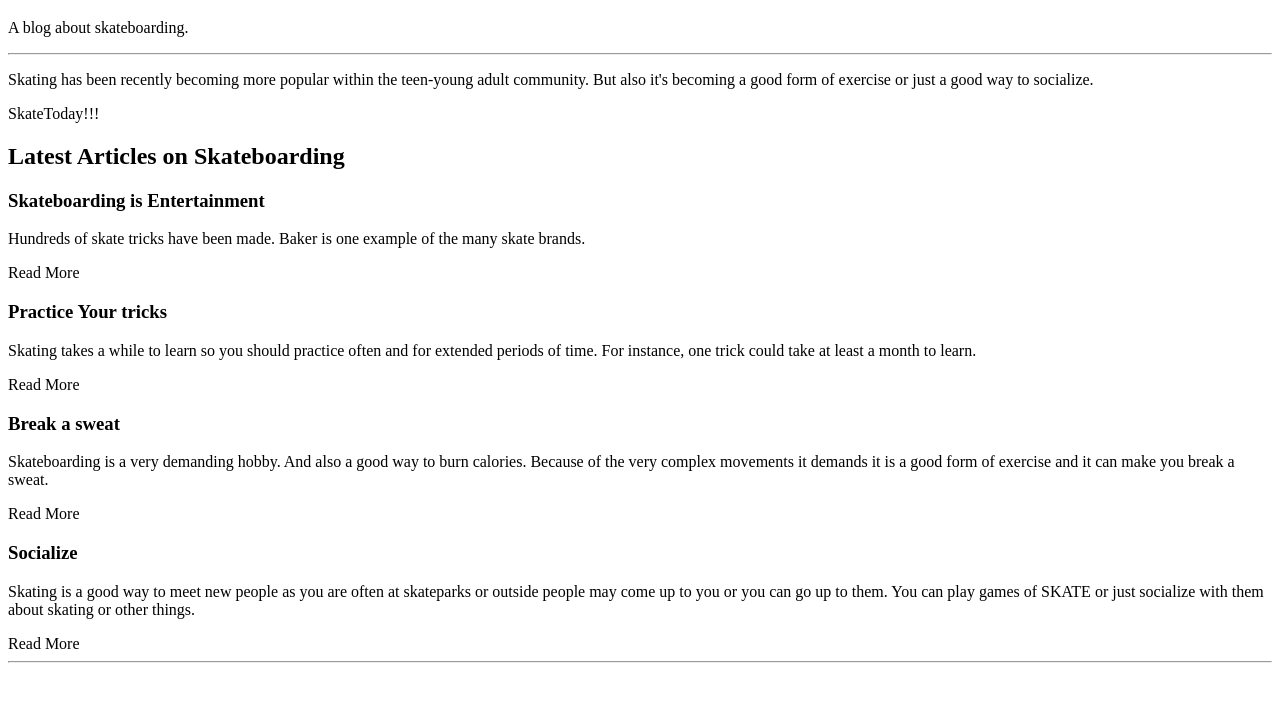
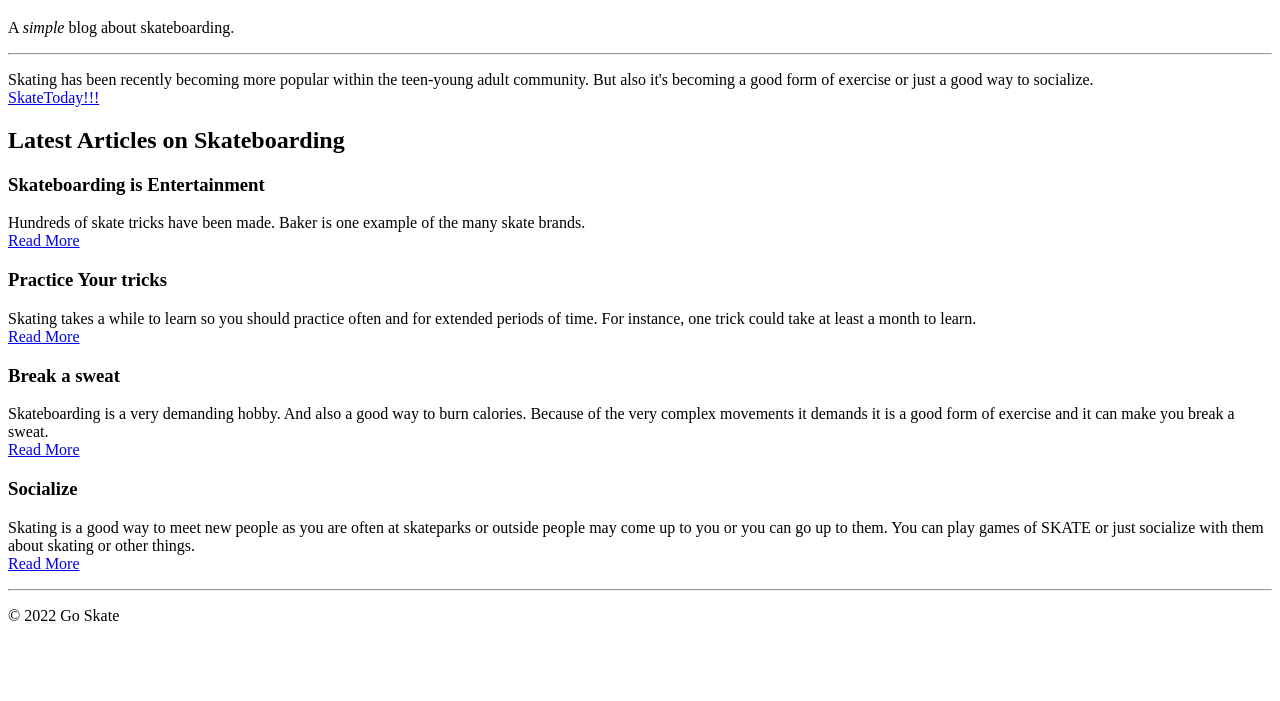
Before and after one commit to ticpol/Intro-to-HTML---Practice, a plain HTML site: page Index.Html in a window 1280 px wide. Shown: the part 61-762 px from the top of the page. Drawn offline with Linux system fonts and the light colour scheme.

Commit message:
Completed the document

```diff
--- a/Index.Html
+++ b/Index.Html
@@ -7,42 +7,34 @@
     <body>
         <h1>Go Skate</h1>
 
-        <p>A blog about skateboarding.</p>
+        <p>A <em>simple</em> blog about skateboarding.</p>
 
         <hr>
 
-        <p>Skating has been recently becoming more popular within the teen-young adult community. But also it's becoming a good form of exercise or just a good way to socialize.</p>
+        <p>Skating has been recently becoming more popular within the teen-young adult community. But also it's becoming a good form of exercise or just a good way to socialize.<br> <a href=¨#¨>SkateToday!!!</a></p>
 
-        <a>SkateToday!!!</a>
 
         <h2>Latest Articles on Skateboarding</h2>
 
         <h3>Skateboarding is Entertainment</h3>
 
-        <p>Hundreds of skate tricks have been made. Baker is one example of the many skate brands.</p>
-
-        <a>Read More</a>
+        <p>Hundreds of skate tricks have been made. Baker is one example of the many skate brands.<br> <a href=¨#¨>Read More</a></p>
 
         <h3>Practice Your tricks</h3>
 
-        <p>Skating takes a while to learn so you should practice often and for extended periods of time. For instance, one trick could take at least a month to learn.</p>
-
-            <a>Read More</a>
+        <p>Skating takes a while to learn so you should practice often and for extended periods of time. For instance, one trick could take at least a month to learn.<br> <a href=¨#¨>Read More</a></p>
 
         <h3>Break a sweat</h3>
 
-        <p>Skateboarding is a very demanding hobby. And also a good way to burn calories. Because of the very complex movements it demands it is a good form of exercise and it can make you break a sweat.</p>
-
-        <a>Read More</a>
+        <p>Skateboarding is a very demanding hobby. And also a good way to burn calories. Because of the very complex movements it demands it is a good form of exercise and it can make you break a sweat.<br> <a href=¨#¨>Read More</a></p>
 
         <h3>Socialize</h3>
 
-        <P>Skating is a good way to meet new people as you are often at skateparks or outside people may come up to you or you can go up to them. You can play games of SKATE or just socialize with them about skating or other things.</P>
-
-        <a>Read More</a>
+        <P>Skating is a good way to meet new people as you are often at skateparks or outside people may come up to you or you can go up to them. You can play games of SKATE or just socialize with them about skating or other things.<br> <a href=¨#¨>Read More</a></P>
 
         <hr>
 
+        <p>&copy; 2022 Go Skate</p>
 
     </body>
 </html>
```
